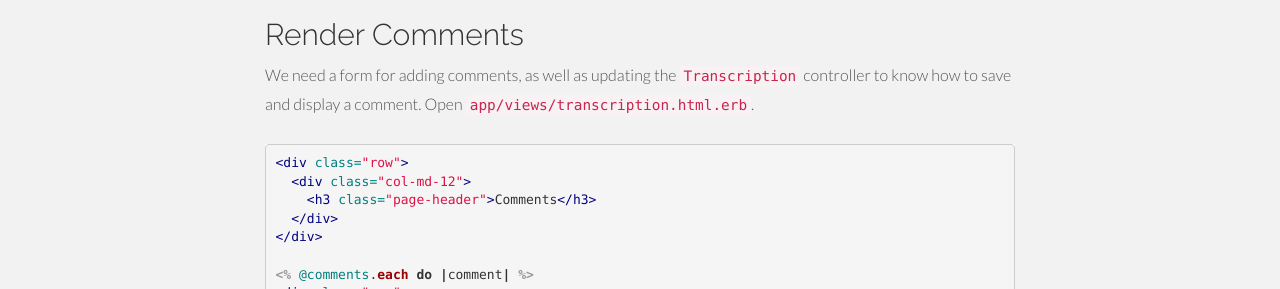
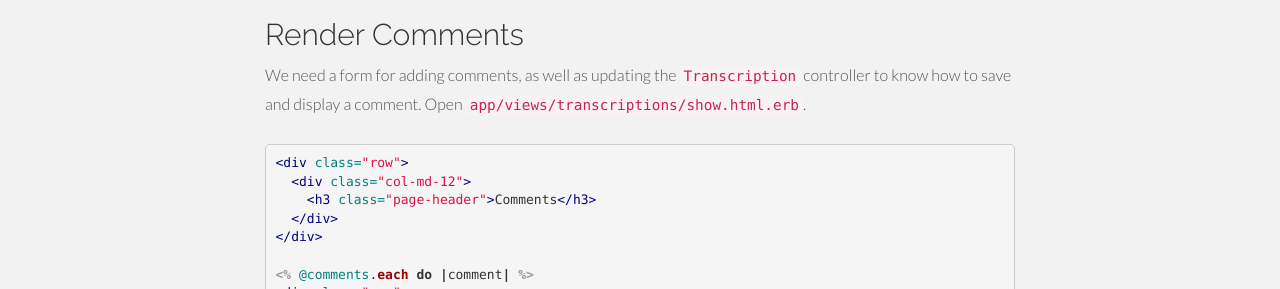
Before and after one commit to humanitiesprogramming/humanitiesprogramming.github.io, a Jekyll site: the page built from exercise-rails10.md, in a window 1280 px wide and 900 px high, scrolled down 1196 px. Shown: the part 163-452 px from the top of the window. Built offline with Jekyll 4.4.1, drawn with Linux system fonts in a browser that asks for light colours; nearby versions of some CDN libraries.

Commit message:
path was incorrect - threw errors. This makes it work I think.

```diff
--- a/exercise-rails10.md
+++ b/exercise-rails10.md
@@ -69,7 +69,7 @@ end
 
 We need a form for adding comments, as well as updating the `Transcription`
 controller to know how to save and display a comment. Open
-`app/views/transcription.html.erb`.
+`app/views/transcriptions/show.html.erb`.
 
 {% highlight rhtml %}
 <div class="row">
```
